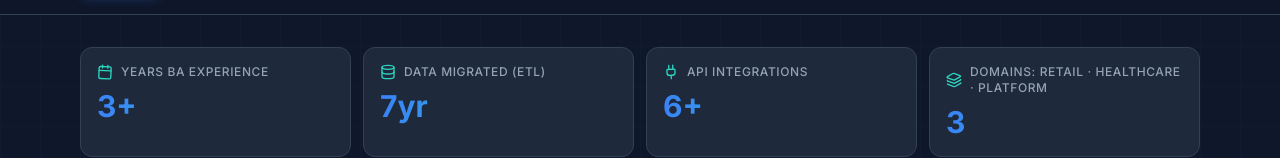
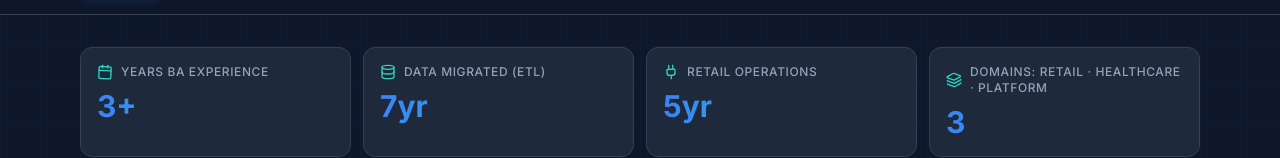
Before and after one commit to AnhDieu19/Resume, a React (Vite) app: page / in a window 1280 px wide. Shown: the part 154-312 px from the top of the page. Built offline with nearby package versions, Linux system fonts and the light colour scheme.

Commit message:
fix: replace API Integrations KPI with 5yr Retail Operations

```diff
--- a/src/data/cvData.js
+++ b/src/data/cvData.js
@@ -13,7 +13,7 @@ const cvData = {
     kpis: [
       { value: "3+", label: "Years BA Experience", icon: "Calendar" },
       { value: "7yr", label: "Data Migrated (ETL)", icon: "Database" },
-      { value: "6+", label: "API Integrations", icon: "Plug" },
+      { value: "5yr", label: "Retail Operations", icon: "Plug" },
       { value: "3", label: "Domains: Retail · Healthcare · Platform", icon: "Layers" },
     ],
 
@@ -226,7 +226,7 @@ const cvData = {
     kpis: [
       { value: "3+", label: "Năm kinh nghiệm BA", icon: "Calendar" },
       { value: "7 năm", label: "Dữ liệu ETL", icon: "Database" },
-      { value: "6+", label: "Tích hợp API", icon: "Plug" },
+      { value: "5 năm", label: "Vận hành Bán lẻ", icon: "Plug" },
       { value: "3", label: "Lĩnh vực: Bán lẻ · Y tế · Nền tảng", icon: "Layers" },
     ],
 
```
